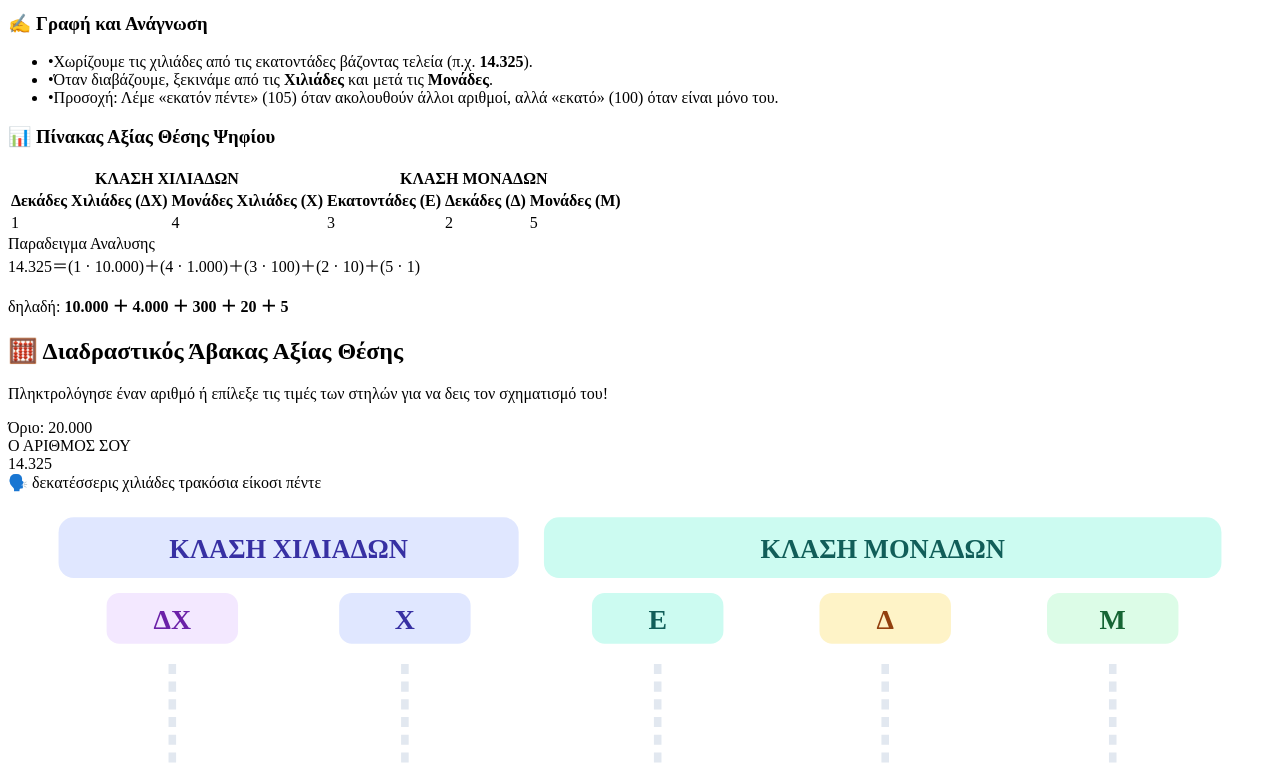
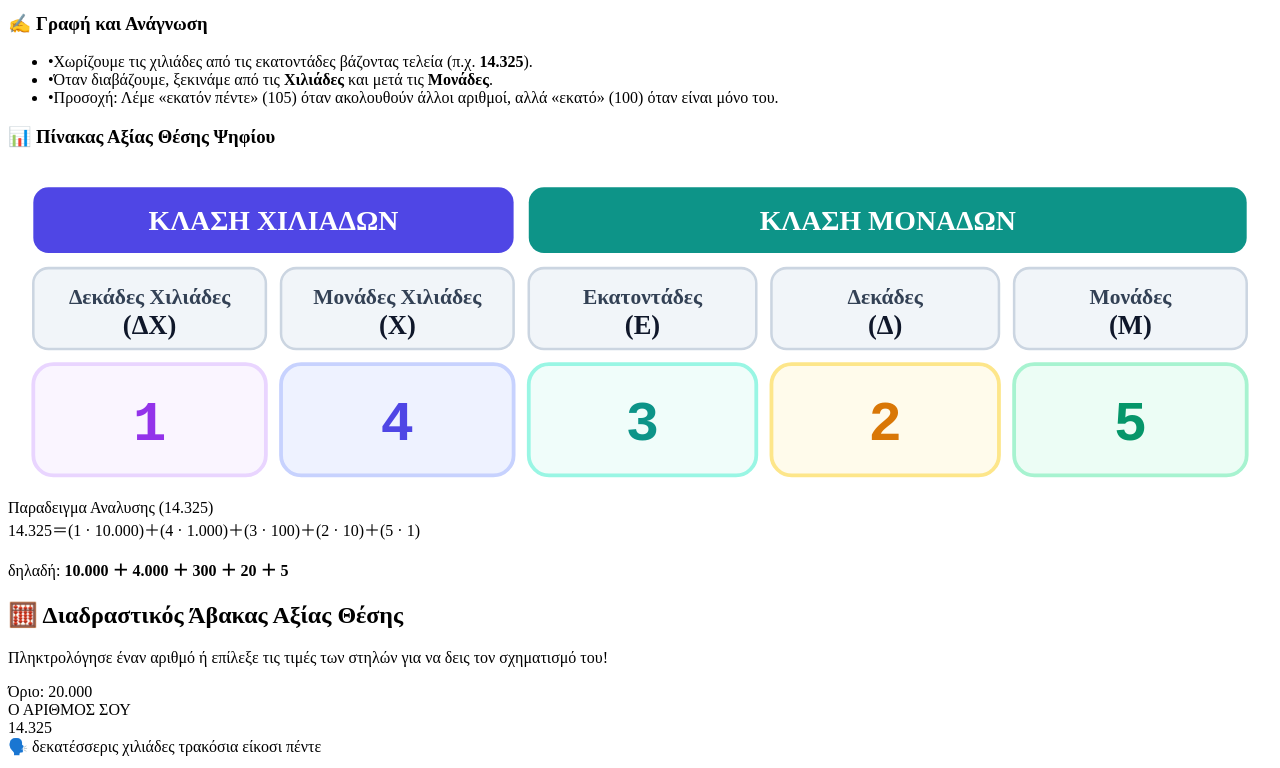
Before and after one commit to gkrimpas-lab/learn-maths-2026, a Next.js app: page /d-dimotikou/1-arithmoi-eos-20-xiliades in a window 1280 px wide. Shown: the part 520-1288 px from the top of the page. Built offline with nearby package versions, Linux system fonts and the light colour scheme.

Commit message:
Update 1-arithmoi-eos-20-xiliades.js

```diff
--- a/pages/d-dimotikou/1-arithmoi-eos-20-xiliades.js
+++ b/pages/d-dimotikou/1-arithmoi-eos-20-xiliades.js
@@ -68,34 +68,41 @@ function numberToGreekWords(num) {
 export default function ArithmoiEos20XiliadesPage() {
   const [disks, setDisks] = useState(CONFIG.initialValues);
 
-  const updateDigits = (e, column, increment) => {
-    e.preventDefault();
-    e.stopPropagation();
-
-    setDisks((prev) => {
-      let newValue = prev[column] + increment;
-      if (newValue < 0) newValue = 0;
-      if (column === 'DX' && newValue > 2) newValue = 2;
-      if (column !== 'DX' && newValue > 9) newValue = 9;
-
-      const nextDisks = { ...prev, [column]: newValue };
-      const nextTotal =
-        nextDisks.DX * 10000 +
-        nextDisks.X * 1000 +
-        nextDisks.E * 100 +
-        nextDisks.D * 10 +
-        nextDisks.M;
-
-      if (nextTotal > 20000) return prev;
-      return nextDisks;
-    });
-  };
-
   const totalNumber =
     disks.DX * 10000 + disks.X * 1000 + disks.E * 100 + disks.D * 10 + disks.M;
 
   const formatNumber = (num) =>
     num.toString().replace(/\B(?=(\d{3})+(?!\d))/g, '.');
+
+  const applyNumber = (n) => {
+    const str = n.toString().padStart(5, '0');
+    setDisks({
+      DX: parseInt(str[0], 10),
+      X: parseInt(str[1], 10),
+      E: parseInt(str[2], 10),
+      D: parseInt(str[3], 10),
+      M: parseInt(str[4], 10),
+    });
+  };
+
+  const handleDirectInputChange = (e) => {
+    // Επιτρέπονται μόνο αριθμητικά ψηφία
+    const cleanDigits = e.target.value.replace(/\D/g, '');
+
+    if (cleanDigits === '') {
+      applyNumber(0);
+      return;
+    }
+
+    const nextVal = parseInt(cleanDigits, 10);
+
+    // Αν ξεπερνά το 20.000, απορρίπτουμε την αλλαγή εντελώς (παραμένει η τρέχουσα τιμή)
+    if (nextVal > 20000) {
+      return;
+    }
+
+    applyNumber(nextVal);
+  };
 
   const columnsList = [
     { key: 'DX', label: 'Δεκάδες Χιλιάδες', short: 'ΔΧ', color: 'bg-purple-500', textColor: 'text-purple-800', lightBg: 'bg-purple-100' },
@@ -211,46 +218,77 @@ export default function ArithmoiEos20XiliadesPage() {
             </div>
           </div>
 
-          {/* ΠΙΝΑΚΑΣ ΑΞΙΑΣ ΘΕΣΗΣ */}
-          <div className="bg-slate-50 p-5 sm:p-6 rounded-2xl border border-slate-200/80 space-y-4">
-            <h3 className="text-base sm:text-lg font-extrabold text-slate-800 text-center md:text-left">
+          {/* ΠΙΝΑΚΑΣ ΑΞΙΑΣ ΘΕΣΗΣ - RESPONSIVE SVG (ΧΩΡΙΣ SCROLLBAR) */}
+          <div className="bg-slate-50 p-4 sm:p-6 rounded-2xl border border-slate-200/90 space-y-4">
+            <h3 className="text-base sm:text-lg font-extrabold text-slate-800 text-center sm:text-left">
               📊 Πίνακας Αξίας Θέσης Ψηφίου
             </h3>
-            <div className="overflow-x-auto">
-              <table className="w-full text-center border-collapse text-xs sm:text-sm">
-                <thead>
-                  <tr className="text-white font-bold">
-                    <th colSpan={2} className="bg-indigo-600 p-2.5 rounded-tl-xl border-r border-indigo-500">
+
+            <div className="bg-white p-2 sm:p-4 rounded-2xl border border-slate-200 shadow-inner">
+              <svg
+                viewBox="0 0 500 130"
+                className="w-full h-auto max-w-2xl mx-auto block select-none font-sans"
+              >
+                {/* Header: Κλάσεις */}
+                <rect x="10" y="8" width="190" height="26" rx="6" fill="#4f46e5" />
+                <text x="105" y="25" fill="#ffffff" fontSize="11" fontWeight="800" textAnchor="middle">
                   ΚΛΑΣΗ ΧΙΛΙΑΔΩΝ
-                    </th>
-                    <th colSpan={3} className="bg-teal-600 p-2.5 rounded-tr-xl">
+                </text>
+
+                <rect x="206" y="8" width="284" height="26" rx="6" fill="#0d9488" />
+                <text x="348" y="25" fill="#ffffff" fontSize="11" fontWeight="800" textAnchor="middle">
                   ΚΛΑΣΗ ΜΟΝΑΔΩΝ
-                    </th>
-                  </tr>
-                  <tr className="bg-slate-200 text-slate-700 font-black">
-                    <th className="p-2 border border-slate-300">Δεκάδες Χιλιάδες (ΔΧ)</th>
-                    <th className="p-2 border border-slate-300">Μονάδες Χιλιάδες (Χ)</th>
-                    <th className="p-2 border border-slate-300">Εκατοντάδες (Ε)</th>
-                    <th className="p-2 border border-slate-300">Δεκάδες (Δ)</th>
-                    <th className="p-2 border border-slate-300">Μονάδες (Μ)</th>
-                  </tr>
-                </thead>
-                <tbody>
-                  <tr className="bg-white font-mono font-black text-base text-slate-800">
-                    <td className="p-3 border border-slate-200 text-purple-600">1</td>
-                    <td className="p-3 border border-slate-200 text-indigo-600">4</td>
-                    <td className="p-3 border border-slate-200 text-teal-600">3</td>
-                    <td className="p-3 border border-slate-200 text-amber-600">2</td>
-                    <td className="p-3 border border-slate-200 text-emerald-600">5</td>
-                  </tr>
-                </tbody>
-              </table>
+                </text>
+
+                {/* Subheader: Στήλες (ΔΧ, Χ, Ε, Δ, Μ) */}
+                {[
+                  { x: 10, w: 92, label: 'Δεκάδες Χιλιάδες', short: 'ΔΧ', bg: '#f1f5f9' },
+                  { x: 108, w: 92, label: 'Μονάδες Χιλιάδες', short: 'Χ', bg: '#f1f5f9' },
+                  { x: 206, w: 90, label: 'Εκατοντάδες', short: 'Ε', bg: '#f1f5f9' },
+                  { x: 302, w: 90, label: 'Δεκάδες', short: 'Δ', bg: '#f1f5f9' },
+                  { x: 398, w: 92, label: 'Μονάδες', short: 'Μ', bg: '#f1f5f9' },
+                ].map((col) => (
+                  <g key={col.short}>
+                    <rect x={col.x} y="40" width={col.w} height="32" rx="6" fill={col.bg} stroke="#cbd5e1" strokeWidth="1" />
+                    <text x={col.x + col.w / 2} y="54" fill="#334155" fontSize="8.5" fontWeight="700" textAnchor="middle">
+                      {col.label}
+                    </text>
+                    <text x={col.x + col.w / 2} y="66" fill="#0f172a" fontSize="10.5" fontWeight="900" textAnchor="middle">
+                      ({col.short})
+                    </text>
+                  </g>
+                ))}
+
+                {/* Ψηφία του Παραδείγματος: 1 4 . 3 2 5 */}
+                {[
+                  { x: 10, w: 92, val: '1', color: '#9333ea', bg: '#faf5ff', border: '#e9d5ff' },
+                  { x: 108, w: 92, val: '4', color: '#4f46e5', bg: '#eef2ff', border: '#c7d2fe' },
+                  { x: 206, w: 90, val: '3', color: '#0d9488', bg: '#f0fdfa', border: '#99f6e4' },
+                  { x: 302, w: 90, val: '2', color: '#d97706', bg: '#fffbeb', border: '#fde68a' },
+                  { x: 398, w: 92, val: '5', color: '#059669', bg: '#ecfdf5', border: '#a7f3d0' },
+                ].map((col) => (
+                  <g key={col.x}>
+                    <rect x={col.x} y="78" width={col.w} height="44" rx="8" fill={col.bg} stroke={col.border} strokeWidth="1.5" />
+                    <text
+                      x={col.x + col.w / 2}
+                      y="108"
+                      fill={col.color}
+                      fontSize="22"
+                      fontWeight="900"
+                      fontFamily="monospace"
+                      textAnchor="middle"
+                    >
+                      {col.val}
+                    </text>
+                  </g>
+                ))}
+              </svg>
             </div>
 
             {/* ΑΝΑΛΥΣΗ ΠΑΡΑΔΕΙΓΜΑΤΟΣ */}
             <div className="bg-white p-4 rounded-xl border border-slate-200 text-sm space-y-2">
               <span className="text-slate-500 font-bold uppercase text-xs tracking-wide">
-                Παραδειγμα Αναλυσης
+                Παραδειγμα Αναλυσης (14.325)
               </span>
               <div className="inline-flex flex-wrap items-center justify-center gap-1.5 leading-relaxed break-words px-3 py-2 bg-slate-50 rounded-xl border border-slate-200/80 font-mono text-slate-900 w-full text-xs sm:text-sm">
                 <span>14.325</span>
@@ -302,13 +340,13 @@ export default function ArithmoiEos20XiliadesPage() {
             </div>
           </div>
 
-  {/* RESPONSIVE SVG ΑΒΑΚΑΣ (0 0 500 235) */}
+          {/* RESPONSIVE SVG ΑΒΑΚΑΣ (0 0 500 235) - ΧΩΡΙΣ SCROLLBAR */}
           <div className="p-2 sm:p-4 bg-slate-50 rounded-2xl border border-slate-200/90 shadow-inner">
             <svg
               viewBox="0 0 500 235"
               className="w-full h-auto max-w-2xl mx-auto block select-none font-sans"
             >
-      {/* 1. Header: Κλάσεις Αριθμών */}
+              {/* Header: Κλάσεις Αριθμών */}
               <rect x="20" y="10" width="182" height="24" rx="6" fill="#e0e7ff" />
               <text x="111" y="26" fill="#3730a3" fontSize="10.5" fontWeight="800" textAnchor="middle">
                 ΚΛΑΣΗ ΧΙΛΙΑΔΩΝ
@@ -319,7 +357,7 @@ export default function ArithmoiEos20XiliadesPage() {
                 ΚΛΑΣΗ ΜΟΝΑΔΩΝ
               </text>
 
-      {/* 2. Badges Στηλών */}
+              {/* Badges Στηλών */}
               {[
                 { x: 65, label: 'ΔΧ', bg: '#f3e8ff', text: '#6b21a8' },
                 { x: 157, label: 'Χ', bg: '#e0e7ff', text: '#3730a3' },
@@ -335,7 +373,7 @@ export default function ArithmoiEos20XiliadesPage() {
                 </g>
               ))}
 
-      {/* 3. Βάση Άβακα & Ράβδοι */}
+              {/* Βάση Άβακα & Ράβδοι */}
               <rect x="20" y="200" width="460" height="8" rx="4" fill="#cbd5e1" />
               {[65, 157, 257, 347, 437].map((xPos) => (
                 <line
@@ -350,7 +388,7 @@ export default function ArithmoiEos20XiliadesPage() {
                 />
               ))}
 
-      {/* 4. Χάντρες */}
+              {/* Χάντρες */}
               {[
                 { colKey: 'DX', cx: 65, fill: '#a855f7' },
                 { colKey: 'X', cx: 157, fill: '#6366f1' },
@@ -381,7 +419,7 @@ export default function ArithmoiEos20XiliadesPage() {
                 );
               })}
 
-      {/* 5. Αριθμητική Τιμή */}
+              {/* Αριθμητική Τιμή */}
               {[
                 { cx: 65, val: disks.DX, color: '#7e22ce' },
                 { cx: 157, val: disks.X, color: '#4338ca' },
@@ -405,7 +443,7 @@ export default function ArithmoiEos20XiliadesPage() {
             </svg>
           </div>
 
-  {/* ΝΕΟ ΚΑΘΑΡΟ ΧΕΙΡΙΣΤΗΡΙΟ: DROPDOWN PICKERS ΑΝΑ ΣΤΗΛΗ */}
+          {/* DROPDOWN PICKERS ΑΝΑ ΣΤΗΛΗ */}
           <div className="grid grid-cols-5 gap-1.5 sm:gap-3">
             {columnsList.map((col) => {
               const maxDigit = col.key === 'DX' ? 2 : 9;
@@ -423,16 +461,17 @@ export default function ArithmoiEos20XiliadesPage() {
                       value={disks[col.key]}
                       onChange={(e) => {
                         const val = parseInt(e.target.value, 10);
-                setDisks((prev) => {
-                  const updated = { ...prev, [col.key]: val };
-                  const total =
+                        const updated = { ...disks, [col.key]: val };
+                        const nextTotal =
                           updated.DX * 10000 +
                           updated.X * 1000 +
                           updated.E * 100 +
                           updated.D * 10 +
                           updated.M;
-                  return total > 20000 ? prev : updated;
-                });
+
+                        // Αν υπερβαίνει το 20.000 δεν αλλάζει τίποτα
+                        if (nextTotal > 20000) return;
+                        setDisks(updated);
                       }}
                       className="w-full bg-white border border-slate-300 font-mono font-black text-slate-800 text-xs sm:text-sm py-1.5 px-1 rounded-xl text-center appearance-none focus:outline-none focus:ring-2 focus:ring-indigo-500 shadow-sm cursor-pointer"
                     >
@@ -448,11 +487,11 @@ export default function ArithmoiEos20XiliadesPage() {
             })}
           </div>
 
-  {/* DIRECT NUMERIC INPUT & PRESETS */}
+          {/* NUMERIC INPUT & PRESETS */}
           <div className="bg-slate-50 p-3 sm:p-4 rounded-2xl border border-slate-200/80 space-y-3">
             <div className="flex flex-col sm:flex-row items-stretch sm:items-center justify-between gap-3">
               <div className="flex items-center gap-2">
-        <span className="text-xs font-bold text-slate-600">✍️ Δοκίμασε αριθμό:</span>
+                <span className="text-xs font-bold text-slate-600 shrink-0">✍️ Αριθμός:</span>
                 <input
                   type="text"
                   inputMode="numeric"
@@ -461,19 +500,7 @@ export default function ArithmoiEos20XiliadesPage() {
                   name="direct-number-input"
                   placeholder="π.χ. 14325"
                   value={totalNumber === 0 ? '' : totalNumber}
-          onChange={(e) => {
-            const raw = e.target.value.replace(/\D/g, '');
-            let n = parseInt(raw || '0', 10);
-            if (n > 20000) n = 20000;
-            const str = n.toString().padStart(5, '0');
-            setDisks({
-              DX: parseInt(str[0], 10),
-              X: parseInt(str[1], 10),
-              E: parseInt(str[2], 10),
-              D: parseInt(str[3], 10),
-              M: parseInt(str[4], 10),
-            });
-          }}
+                  onChange={handleDirectInputChange}
                   className="w-32 bg-white border border-slate-300 rounded-xl px-3 py-1.5 font-mono font-bold text-sm text-slate-900 focus:outline-none focus:ring-2 focus:ring-indigo-500 shadow-sm"
                 />
               </div>
@@ -486,16 +513,9 @@ export default function ArithmoiEos20XiliadesPage() {
                     onClick={(e) => {
                       e.preventDefault();
                       e.stopPropagation();
-              const str = preset.toString().padStart(5, '0');
-              setDisks({
-                DX: parseInt(str[0], 10),
-                X: parseInt(str[1], 10),
-                E: parseInt(str[2], 10),
-                D: parseInt(str[3], 10),
-                M: parseInt(str[4], 10),
-              });
+                      applyNumber(preset);
                     }}
-            className="text-[11px] font-bold bg-white hover:bg-indigo-50 text-indigo-700 border border-slate-200 px-2.5 py-1 rounded-lg transition shrink-0 active:scale-95"
+                    className="text-[11px] font-bold bg-white hover:bg-indigo-50 text-indigo-700 border border-slate-200 px-2.5 py-1 rounded-lg transition shrink-0 active:scale-95 shadow-sm"
                   >
                     {formatNumber(preset)}
                   </button>
```
Lines whose indentation alone changed are shown as unchanged.
